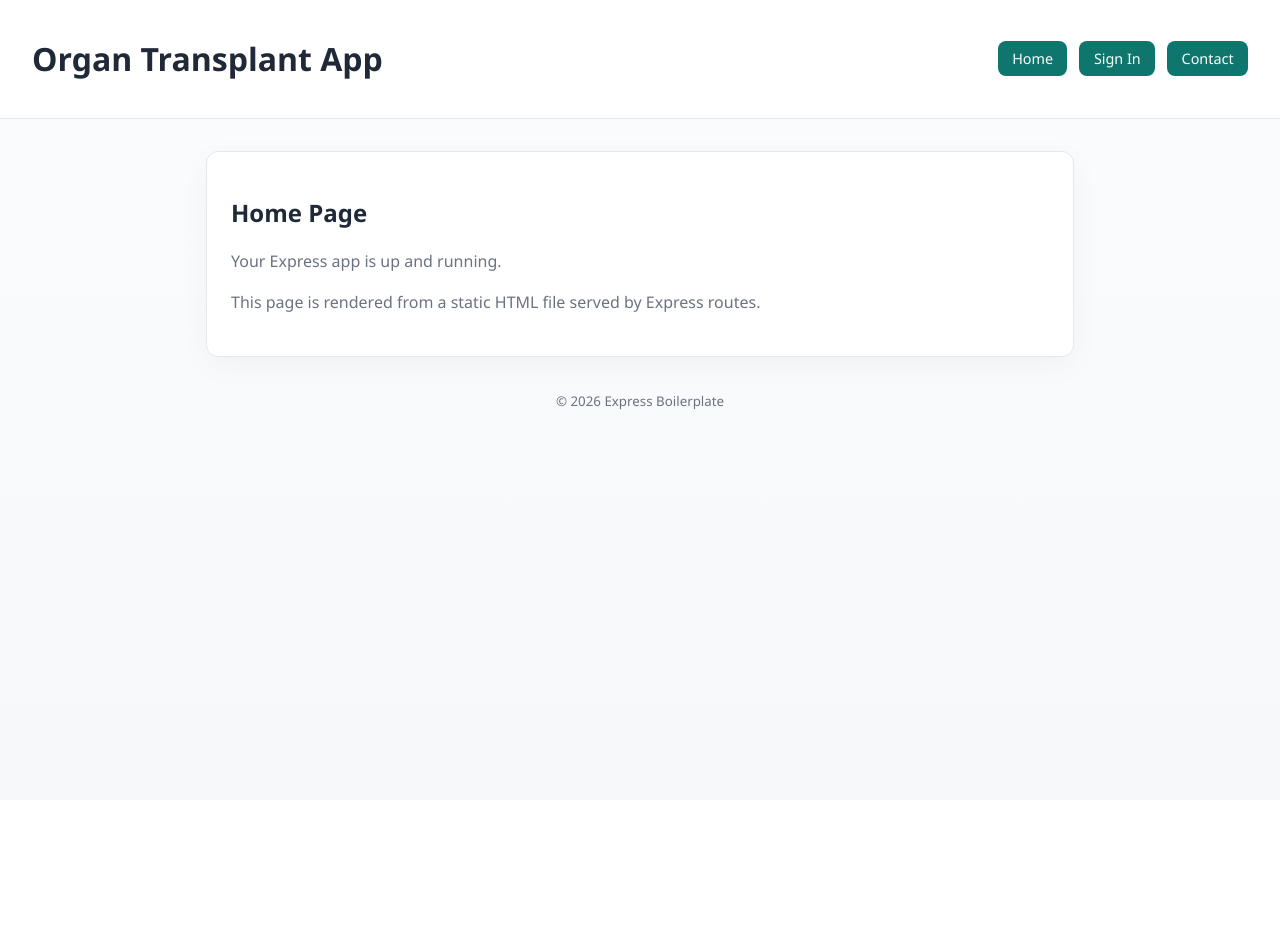
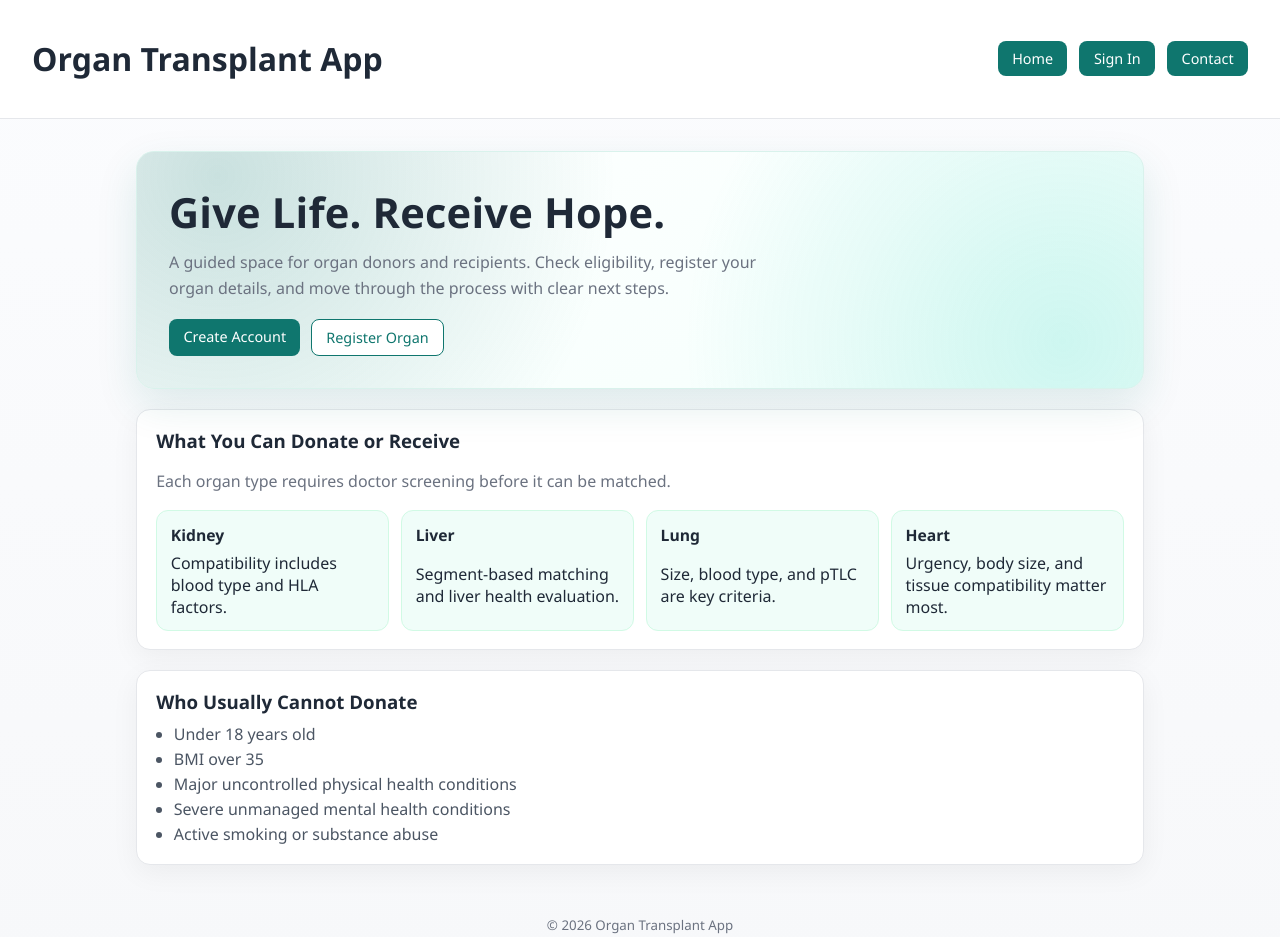
Before and after one commit to ackshatiwari/ACLHacks26, a website: page public/index.html in a window 1280 px wide. Before the commit the page ends 800 px from the top, so only its background shows below. Drawn offline with Linux system fonts and the light colour scheme.

```diff
--- a/public/index.html
+++ b/public/index.html
@@ -3,8 +3,99 @@
 <head>
   <meta charset="UTF-8" />
   <meta name="viewport" content="width=device-width, initial-scale=1.0" />
-  <title>Organ Transplant - </title>
+  <title>Organ Donor and Transplant Hub</title>
   <link rel="stylesheet" href="/css/styles.css" />
+  <style>
+    .landing {
+      max-width: 1040px;
+      margin: 2rem auto 3rem;
+      padding: 0 1rem;
+      display: grid;
+      gap: 1.25rem;
+    }
+
+    .hero {
+      position: relative;
+      overflow: hidden;
+      padding: 2rem;
+      border-radius: 18px;
+      background:
+        radial-gradient(circle at 8% 10%, rgba(15, 118, 110, 0.22), transparent 42%),
+        radial-gradient(circle at 92% 80%, rgba(45, 212, 191, 0.2), transparent 40%),
+        linear-gradient(150deg, #ffffff 0%, #f4fffc 100%);
+      border: 1px solid #d9f2ec;
+      box-shadow: 0 16px 42px rgba(15, 118, 110, 0.12);
+    }
+
+    .hero h2 {
+      margin: 0;
+      font-size: clamp(1.8rem, 4vw, 2.6rem);
+      letter-spacing: 0.2px;
+    }
+
+    .hero p {
+      max-width: 66ch;
+      margin-top: 0.65rem;
+      margin-bottom: 0;
+    }
+
+    .quick-actions {
+      margin-top: 1.1rem;
+      display: flex;
+      flex-wrap: wrap;
+      gap: 0.65rem;
+    }
+
+    .ghost {
+      text-decoration: none;
+      color: #0f766e;
+      border: 1px solid #0f766e;
+      padding: 0.5rem 0.9rem;
+      border-radius: 0.5rem;
+      font-size: 0.9rem;
+      background: #ffffff;
+    }
+
+    .section-card {
+      background: #ffffff;
+      border: 1px solid #e5e7eb;
+      border-radius: 14px;
+      padding: 1.1rem 1.2rem;
+      box-shadow: 0 8px 28px rgba(0, 0, 0, 0.05);
+    }
+
+    .section-card h3 {
+      margin-top: 0;
+      margin-bottom: 0.55rem;
+    }
+
+    .organs-grid {
+      display: grid;
+      grid-template-columns: repeat(auto-fit, minmax(180px, 1fr));
+      gap: 0.75rem;
+      margin-top: 0.9rem;
+    }
+
+    .organ-pill {
+      border: 1px solid #d1fae5;
+      background: #f0fdf9;
+      border-radius: 12px;
+      padding: 0.8rem 0.85rem;
+      display: grid;
+      gap: 0.35rem;
+    }
+
+    .organ-pill strong {
+      font-size: 0.98rem;
+    }
+
+    .rules {
+      margin: 0.2rem 0 0;
+      padding-left: 1.1rem;
+      line-height: 1.55;
+      color: #4b5563;
+    }
+  </style>
 </head>
 <body>
   <header class="site-header">
@@ -16,18 +107,58 @@
     </nav>
   </header>
 
-  <main class="container">
-    <section class="card">
-      <h2>Home Page</h2>
-      <p>Your Express app is up and running.</p>
-      <p>This page is rendered from a static HTML file served by Express routes.</p>
+  <main class="landing">
+    <section class="hero">
+      <h2>Give Life. Receive Hope.</h2>
+      <p>
+        A guided space for organ donors and recipients. Check eligibility, register your organ details,
+        and move through the process with clear next steps.
+      </p>
+      <div class="quick-actions">
+        <a class="button" href="/createaccount">Create Account</a>
+        <a class="ghost" href="/registerorgans">Register Organ</a>
+      </div>
+    </section>
+
+    <section class="section-card">
+      <h3>What You Can Donate or Receive</h3>
+      <p>Each organ type requires doctor screening before it can be matched.</p>
+      <div class="organs-grid">
+        <article class="organ-pill">
+          <strong>Kidney</strong>
+          <span>Compatibility includes blood type and HLA factors.</span>
+        </article>
+        <article class="organ-pill">
+          <strong>Liver</strong>
+          <span>Segment-based matching and liver health evaluation.</span>
+        </article>
+        <article class="organ-pill">
+          <strong>Lung</strong>
+          <span>Size, blood type, and pTLC are key criteria.</span>
+        </article>
+        <article class="organ-pill">
+          <strong>Heart</strong>
+          <span>Urgency, body size, and tissue compatibility matter most.</span>
+        </article>
+      </div>
+    </section>
+
+    <section class="section-card">
+      <h3>Who Usually Cannot Donate</h3>
+      <ul class="rules">
+        <li>Under 18 years old</li>
+        <li>BMI over 35</li>
+        <li>Major uncontrolled physical health conditions</li>
+        <li>Severe unmanaged mental health conditions</li>
+        <li>Active smoking or substance abuse</li>
+      </ul>
     </section>
   </main>
 
   <footer>
-    <small>&copy; <span id="year"></span> Express Boilerplate</small>
+    <small>&copy; <span id="year"></span> Organ Transplant App</small>
   </footer>
 
-  <script src="js/main.js"></script>
+  <script src="/js/main.js"></script>
 </body>
 </html>
--- a/public/js/main.js
+++ b/public/js/main.js
@@ -26,6 +26,8 @@ if (document.getElementById('createAccountForm')) {
             const responseBody = await response.json().catch(() => ({}));
 
             if (response.ok) {
+                sessionStorage.setItem('username', username);
+                console.log('✓ Username stored in sessionStorage:', sessionStorage.getItem('username'));
                 alert(responseBody.message || 'Account created successfully!');
                 createAccountForm.reset();
             } else {
@@ -52,6 +54,8 @@ if (document.getElementById('login-account-form')) {
         });
         const responseBody = await response.json().catch(() => ({}));
         if (response.ok) {
+            sessionStorage.setItem('username', username);
+            console.log('✓ Username stored in sessionStorage:', sessionStorage.getItem('username'));
             alert(responseBody.message || 'Logged in successfully!');
             loginForm.reset();
         } else {
@@ -61,6 +65,11 @@ if (document.getElementById('login-account-form')) {
 }
 
 if (document.getElementById('register-organ-form')) {
+    console.log(sessionStorage.getItem('username'));
+    if (sessionStorage.getItem('username') === null) {
+        alert('You must be logged in to register an organ. Redirecting to login page.');
+        window.location.href = '/login_to_account';
+    }
     const registerOrganForm = document.getElementById('register-organ-form');
     const organSelect = document.getElementById('organ');
     organSelect.addEventListener('change', () => {
```
